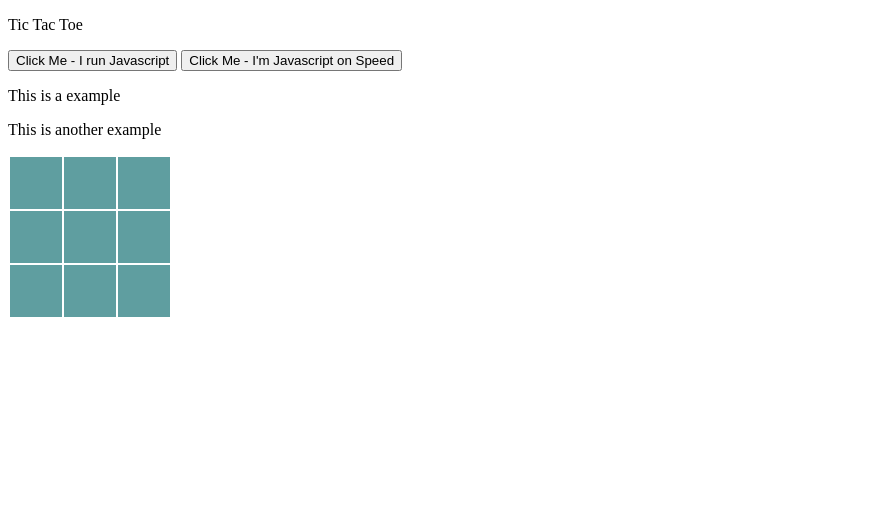
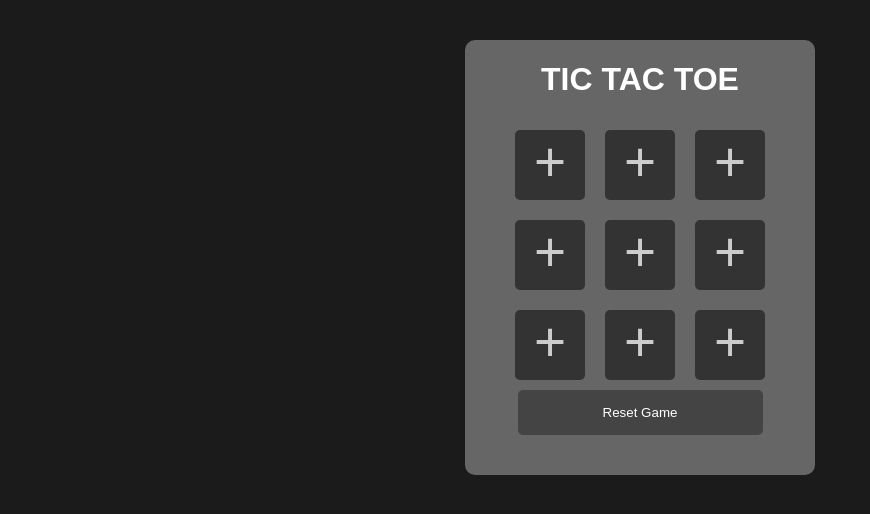
Before and after one commit to jonathanPaje/CodingDojoGroupProj-tictactoe, a Django app: page / in a window 1280 px wide. Shown: the top 514 px of the page, without its empty margins (0-870 px from the left). Run offline with Django 3.2, Linux system fonts and the light colour scheme.

Commit message:
added javascipt, html, and css for game

```diff
--- a/tictactoe/static/css/tictactoe.css
+++ b/tictactoe/static/css/tictactoe.css
@@ -1,8 +1,62 @@
-.space{
-    width: 50px;
-    height: 50px;
-    border: 5px;
-    border-color: black;
-    background-color: cadetblue;
-    margin: 0px;
+body{
+    background: #1c1b1b;
+    color: #666;
+    font-family: Arial, Helvetica, sans-serif;
 }
+
+h1{
+    text-align: center;
+    color: #fff;
+}
+
+.clearfix{
+    clear:both
+}
+
+#container{
+    width: 350px;
+    overflow: auto;
+    margin: 40px auto;
+    background: #666;
+    padding-bottom: 40px;
+    border-radius: 10px;
+}
+#board li{
+    float: left;
+    margin: 10px;
+    height: 70px;
+    width: 70px;
+    font-size: 55px;
+    background: #333;
+    color: #ccc;
+    list-style: none;
+    text-align: center;
+    border-radius: 5px;
+}
+#board li:hover, #reset:hover{
+    cursor: pointer;
+    background: #000;
+}
+
+#reset{
+    border: 0px;
+    background: #444;
+    color: #fff;
+    width: 70%;
+    padding: 15px;
+    border-radius: 5px;
+}
+
+.x{
+    color: green !important;
+}
+
+.o{
+    color: red !important;
+}
+
+footer{
+    display: block;
+    text-align: center;
+    padding-top: 20px;
+}
--- a/tictactoe/static/js/rango-jquery.js
+++ /dev/null
@@ -1,5 +0,0 @@
-$(document).ready(function() {
-
-    // JQuery code to be added in here.
-
-});
--- /dev/null
+++ b/tictactoe/static/js/tictactoe.js
@@ -0,0 +1,106 @@
+$(document).ready(function(){
+    // ---"global variables"---
+    var x = "x";
+    var o = "o";
+    var turns = 0;
+// ----- Variable for spots on board -----
+    var spot1 = $('#spot1');
+    var spot2 = $('#spot2');
+    var spot3 = $('#spot3');
+    var spot4 = $('#spot4');
+    var spot5 = $('#spot5');
+    var spot6 = $('#spot6');
+    var spot7 = $('#spot7');
+    var spot8 = $('#spot8');
+    var spot9 = $('#spot9');
+    // ----- When button is clicked check if win for O alert and reset game -----
+    $('#board li').on('click',function(){
+        if(spot1.hasClass('o') && spot2.hasClass('o') && spot3.hasClass('o') ||
+            spot4.hasClass('o') && spot5.hasClass('o') && spot6.hasClass('o') ||
+            spot7.hasClass('o') && spot8.hasClass('o') && spot9.hasClass('o') ||
+            spot1.hasClass('o') && spot4.hasClass('o') && spot7.hasClass('o') ||
+            spot2.hasClass('o') && spot5.hasClass('o') && spot8.hasClass('o') ||
+            spot3.hasClass('o') && spot6.hasClass('o') && spot9.hasClass('o') ||
+            spot1.hasClass('o') && spot5.hasClass('o') && spot9.hasClass('o') ||
+            spot3.hasClass('o') && spot5.hasClass('o') && spot7.hasClass('o')
+        ){
+            alert("Winner: O");
+            $('#board li').text('+');
+            $('#board li').removeClass('disable');
+            $('#board li').removeClass('o');
+            $('#board li').removeClass('x');
+    // ----- When button is clicked check win for X alert and reset game -----
+        } else if(spot1.hasClass('x') && spot2.hasClass('x') && spot3.hasClass('x') ||
+            spot4.hasClass('x') && spot5.hasClass('x') && spot6.hasClass('x') ||
+            spot7.hasClass('x') && spot8.hasClass('x') && spot9.hasClass('x') ||
+            spot1.hasClass('x') && spot4.hasClass('x') && spot7.hasClass('x') ||
+            spot2.hasClass('x') && spot5.hasClass('x') && spot8.hasClass('x') ||
+            spot3.hasClass('x') && spot6.hasClass('x') && spot9.hasClass('x') ||
+            spot1.hasClass('x') && spot5.hasClass('x') && spot9.hasClass('x') ||
+            spot3.hasClass('x') && spot5.hasClass('x') && spot7.hasClass('x')
+        ){
+            alert("Winner: X");
+            $('#board li').text('+');
+            $('#board li').removeClass('disable');
+            $('#board li').removeClass('o');
+            $('#board li').removeClass('x');
+    // ----- When game has taken all turns are taken, alert tie game -----
+        }else if(turns === 9){
+            alert("Tie Game!");
+            $('#board li').text('+');
+            $('#board li').removeClass('disable');
+            $('#board li').removeClass('o');
+            $('#board li').removeClass('x');
+            turns = 0
+    // ----- When spot has been taken -----
+        }else if($(this).hasClass('disable')){
+            alert('This spot is taken');
+    // ----- start with O(even), switch to X(odd) turn//Check if win after after input X or O -----
+        }else if(turns%2 == 0){
+            turns++;
+            $(this).text(o);
+            $(this).addClass('disable o');
+            console.log(turns)
+            if(spot1.hasClass('o') && spot2.hasClass('o') && spot3.hasClass('o') ||
+                spot4.hasClass('o') && spot5.hasClass('o') && spot6.hasClass('o') ||
+                spot7.hasClass('o') && spot8.hasClass('o') && spot9.hasClass('o') ||
+                spot1.hasClass('o') && spot4.hasClass('o') && spot7.hasClass('o') ||
+                spot2.hasClass('o') && spot5.hasClass('o') && spot8.hasClass('o') ||
+                spot3.hasClass('o') && spot6.hasClass('o') && spot9.hasClass('o') ||
+                spot1.hasClass('o') && spot5.hasClass('o') && spot9.hasClass('o') ||
+                spot3.hasClass('o') && spot5.hasClass('o') && spot7.hasClass('o')
+        ){
+            alert("Winner: O");
+            turns = 0;
+        }
+        }else{
+            turns++
+            $(this).text(x);
+            $(this).addClass('disable x');
+            console.log(turns)
+            if(spot1.hasClass('x') && spot2.hasClass('x') && spot3.hasClass('x') ||
+                spot4.hasClass('x') && spot5.hasClass('x') && spot6.hasClass('x') ||
+                spot7.hasClass('x') && spot8.hasClass('x') && spot9.hasClass('x') ||
+                spot1.hasClass('x') && spot4.hasClass('x') && spot7.hasClass('x') ||
+                spot2.hasClass('x') && spot5.hasClass('x') && spot8.hasClass('x') ||
+                spot3.hasClass('x') && spot6.hasClass('x') && spot9.hasClass('x') ||
+                spot1.hasClass('x') && spot5.hasClass('x') && spot9.hasClass('x') ||
+                spot3.hasClass('x') && spot5.hasClass('x') && spot7.hasClass('x')
+            ){
+            alert('Winner: X');
+            turns = 0;
+            }
+        }
+
+
+    })
+// ----- Reset Handler -----
+    $("#reset").click(function(){
+        $('#board li').text('+');
+        $('#board li').removeClass('disable');
+        $('#board li').removeClass('o');
+        $('#board li').removeClass('x');
+        turns = 0;
+    })
+
+})
--- a/tictactoe/templates/home.html
+++ b/tictactoe/templates/home.html
@@ -8,29 +8,28 @@
     <script src="https://ajax.googleapis.com/ajax/libs/jquery/3.5.1/jquery.min.js"></script>
     {% load static %}
     <link rel="stylesheet" href="{% static 'css/tictactoe.css' %}">
-    <script src="{% static 'js/rango-jquery.js' %}"></script>
 </head>
 <body>
-    <header>
-        <p>Tic Tac Toe</p>
-        <button onClick="alert('You clicked the button using Javascript.');">
-            Click Me - I run Javascript
-        </button>
-        <button id="about-btn"> Click Me - I'm Javascript on Speed</button>
+    <div id="container">
+        <header>
+            <h1>TIC TAC TOE</h1>
+        </header>
+        <ul id="board">
+            <li id="spot1">+</li>
+            <li id="spot2">+</li>
+            <li id="spot3">+</li>
+            <li id="spot4">+</li>
+            <li id="spot5">+</li>
+            <li id="spot6">+</li>
+            <li id="spot7">+</li>
+            <li id="spot8">+</li>
+            <li id="spot9">+</li>
+        </ul>
+        <footer>
+            <button id="reset">Reset Game</button>
+        </footer>
+    </div>
 
-        <p>This is a example</p>
-
-        <p>This is another example</p>
-    </header>
-    <table>
-    {%for row in board%}
-        <tr>
-            {% for box in row%}
-            <td class="space"></td>
-            {% endfor %}
-        </tr>
-    {% endfor %}
-    </table>
-    <footer></footer>
+    <script src="{% static 'js/tictactoe.js' %}"></script>
 </body>
 </html>
--- a/tictactoe/urls.py
+++ b/tictactoe/urls.py
@@ -2,4 +2,5 @@ from django.urls import path
 from . import views
 urlpatterns = [
     path('', views.index),
+    path('home', views.index2),
 ]
--- a/tictactoe/views.py
+++ b/tictactoe/views.py
@@ -2,8 +2,11 @@ from django.shortcuts import render
 from . import gameplay
 def index(request):
     context={
-        "board" : gameplay.display_board()
+        "board" : gameplay.display_board(),
     }
     return render(request, "home.html", context)
 
+def index2(request):
+    return render(request, 'home2.html')
+
 # Create your views here.
```
